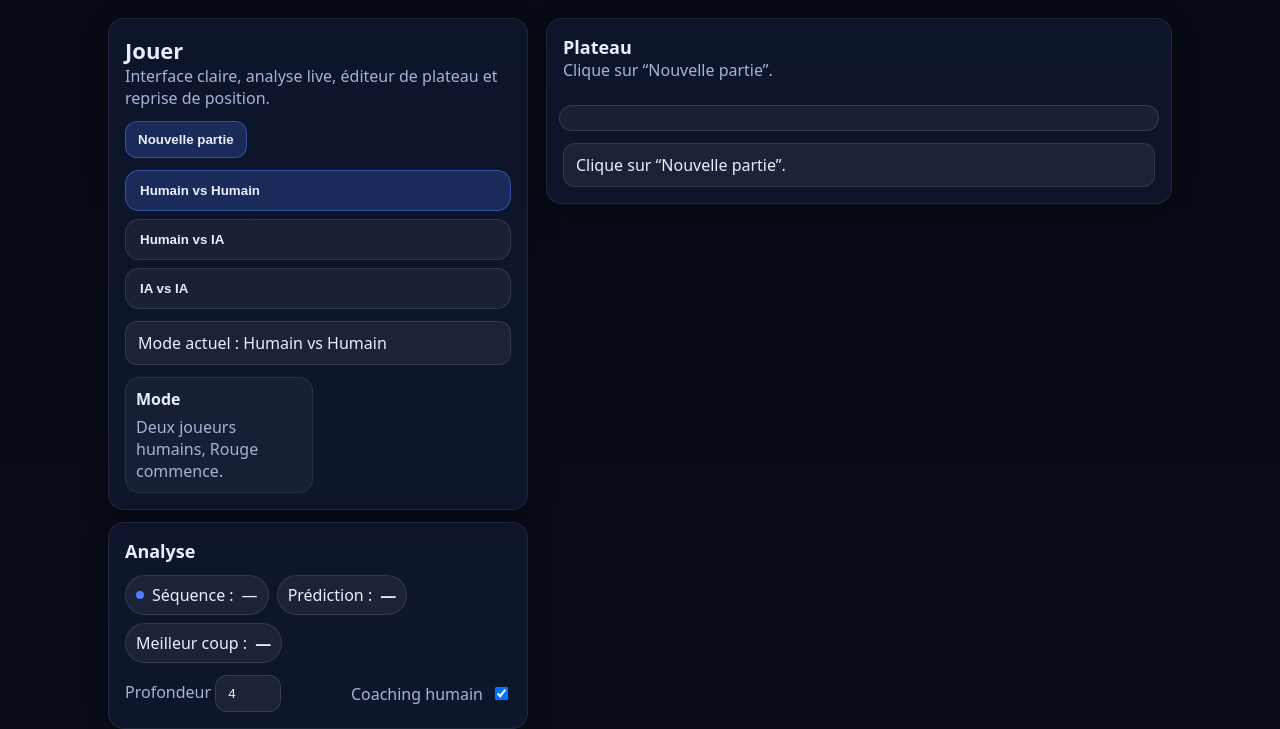
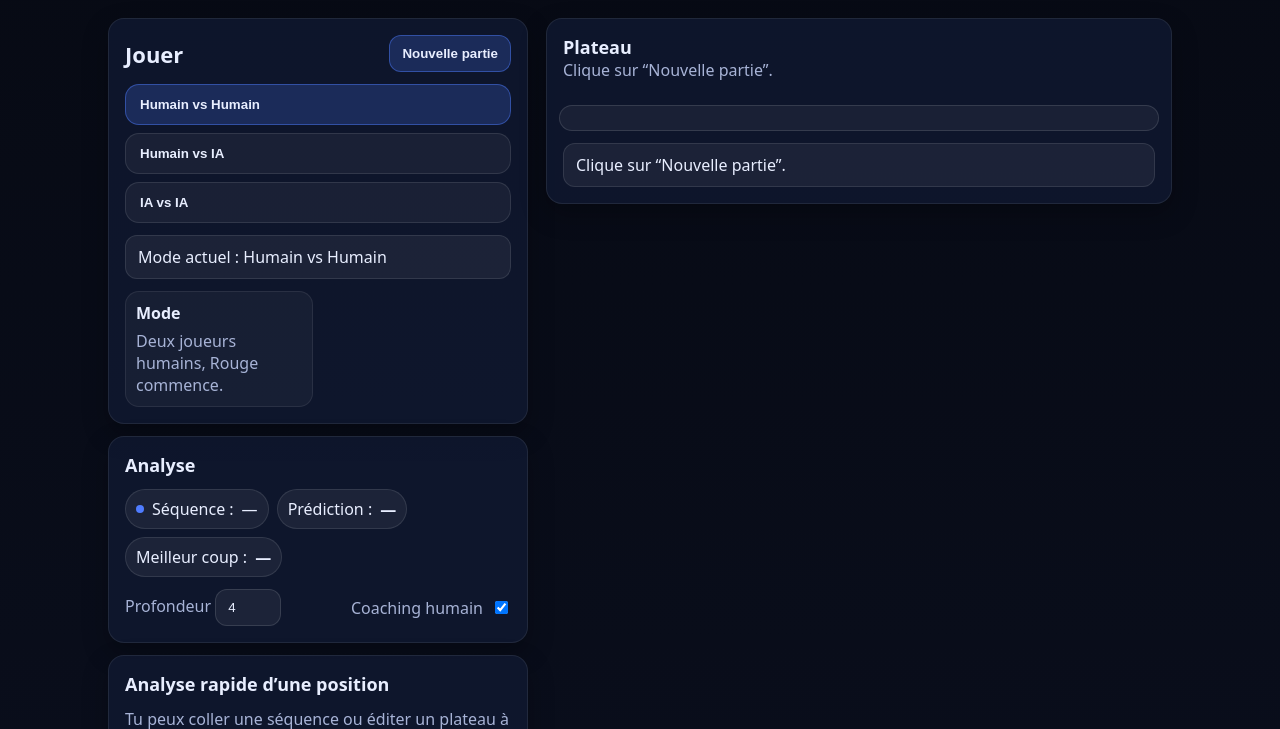
Before and after one commit to emmalclrc1/Connect4, a Flask app: template web/templates/play.html in a window 1280 px wide. Shown: the part 67-796 px from the top of the page. Run offline with Flask 3, Linux system fonts and the light colour scheme; the template is opened without the code that fills it, so the values that code supplies are empty.

Commit message:
modif play.html (animations / UI / etc)

```diff
--- a/web/templates/play.html
+++ b/web/templates/play.html
@@ -25,7 +25,6 @@
       <div class="row">
         <div>
           <h1>Jouer</h1>
-          <div class="muted">Interface claire, analyse live, éditeur de plateau et reprise de position.</div>
         </div>
         <button id="newGameBtn" class="btn">Nouvelle partie</button>
       </div>
```
